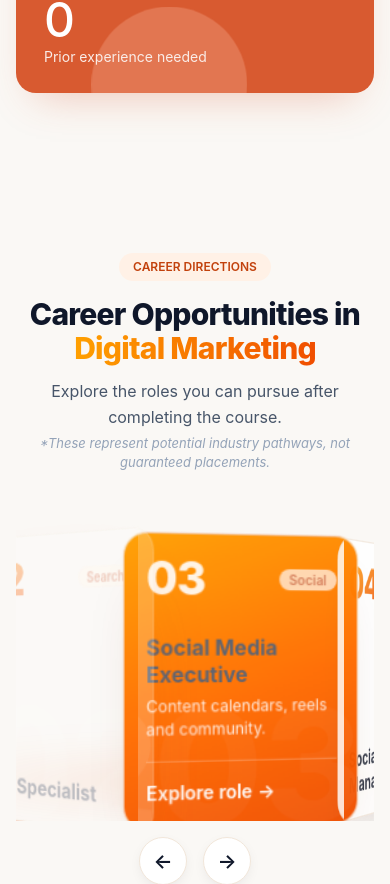
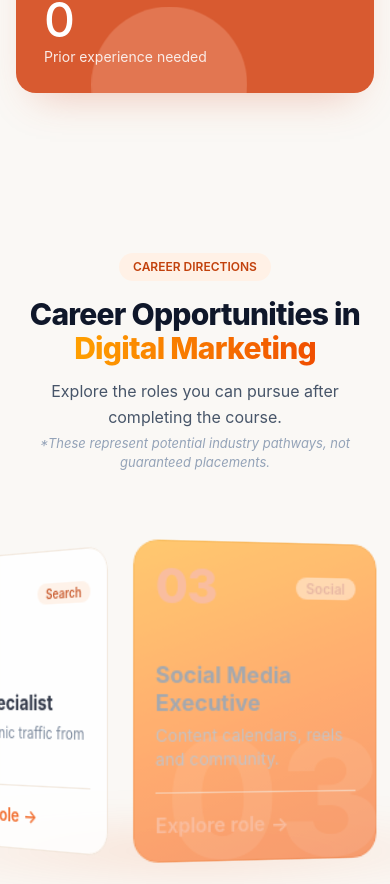
Before and after one commit to projectsatriowings/promotional_page-, a React (Vite) app: page / in a window 390 px wide. Shown: the part 6268-7152 px from the top of the page. Built offline with nearby package versions, Linux system fonts and the light colour scheme.

Commit message:
fix(careers): fix 3D carousel clipping, dynamic radius, smooth color-mix blending, and single-source-of-truth front tracking

```diff
--- a/src/digital-marketing/DigitalMarketingCoursePage.tsx
+++ b/src/digital-marketing/DigitalMarketingCoursePage.tsx
@@ -349,6 +349,7 @@ export const DigitalMarketingCoursePage: React.FC = () => {
 
   const careerAngleRef = useRef(0);
   const lastActiveCareerIdxRef = useRef(0);
+  const radiusRef = useRef(440);
 
   const dragInfoRef = useRef<{
     isDragging: boolean;
@@ -390,59 +391,88 @@ export const DigitalMarketingCoursePage: React.FC = () => {
     return t < 0.5 ? 4 * t * t * t : 1 - Math.pow(-2 * t + 2, 3) / 2;
   };
 
+  const COUNT = 9;
+  const STEP = 360 / COUNT; // 40deg
+
   const updateCardVisuals = useCallback((angle: number) => {
     if (careerRingRef.current) {
       careerRingRef.current.style.transform = `rotateY(${angle}deg)`;
     }
 
-    // Front card detection: Math.round(-angle / 40) mod 9
-    const rawIdx = Math.round(-angle / 40);
-    const frontIdx = ((rawIdx % 9) + 9) % 9;
-
-    if (frontIdx !== lastActiveCareerIdxRef.current) {
-      lastActiveCareerIdxRef.current = frontIdx;
-      setActiveCareerIdx(frontIdx);
-    }
-
-    // Update opacity, blur, and z-index based on angular distance to front
+    const radius = radiusRef.current;
+
+    // Bug 3: Calculate --active continuously from angle to front, with depth fading
     careerCardSlotsRef.current.forEach((slot, i) => {
       if (!slot) return;
-      const diff = ((angle + i * 40 + 180) % 360 + 360) % 360 - 180;
-      const dist = Math.abs(diff) / 180; // 0 (front) to 1 (back)
-      const opacity = 1 - 0.65 * dist; // 1.0 -> 0.35
-      const blur = dist * 2; // 0px -> 2px
-
-      slot.style.opacity = opacity.toFixed(2);
-      slot.style.filter = blur > 0.15 ? `blur(${blur.toFixed(1)}px)` : 'none';
-      slot.style.zIndex = `${Math.round((1 - dist) * 10)}`;
+      const rel = ((i * STEP + angle) % 360 + 540) % 360 - 180; // -180..180, 0 = front
+      const dist = Math.abs(rel);
+      const active = Math.max(0, 1 - dist / (STEP * 0.6)); // 1 at front, fades to 0 within ~24deg
+      const opacity = (1 - (Math.min(dist, 120) / 120) * 0.65).toFixed(3); // 1 -> .35
+      const blur = ((Math.min(dist, 120) / 120) * 2).toFixed(2);
+      const zIndex = String(1000 - Math.round(dist));
+      const scale = (1 + 0.06 * active).toFixed(3);
+
+      slot.style.transform = `rotateY(${i * STEP}deg) translateZ(${radius}px) scale(${scale})`;
+      slot.style.opacity = opacity;
+      slot.style.filter = parseFloat(blur) > 0.05 ? `blur(${blur}px)` : 'none';
+      slot.style.zIndex = zIndex;
 
       const card = slot.firstElementChild as HTMLElement | null;
       if (card) {
-        if (i === frontIdx) {
-          card.classList.add('is-active');
+        card.style.setProperty('--active', active.toFixed(3));
+        if (active > 0.5) {
           card.setAttribute('aria-current', 'true');
         } else {
-          card.classList.remove('is-active');
           card.removeAttribute('aria-current');
         }
       }
     });
+
+    // Bug 4: Single source of truth for detail panel and dots!
+    const front = ((Math.round(-angle / STEP) % COUNT) + COUNT) % COUNT;
+    if (front !== lastActiveCareerIdxRef.current) {
+      lastActiveCareerIdxRef.current = front;
+      setActiveCareerIdx(front);
+    }
   }, []);
 
-  const rotateToCareerCard = useCallback((targetIdx: number, customDuration = 800) => {
+  // Bug 2: Recalculate radius from card width on resize
+  const updateRadius = useCallback(() => {
+    if (!careerRingRef.current) return;
+    const firstSlot = careerRingRef.current.querySelector('.career-card-slot') as HTMLElement | null;
+    const cardWidth = firstSlot && firstSlot.offsetWidth > 0
+      ? firstSlot.offsetWidth
+      : (window.innerWidth <= 640 ? 180 : window.innerWidth <= 1024 ? 220 : window.innerWidth <= 1280 ? 250 : 280);
+    const GAP = window.innerWidth <= 640 ? 24 : 40;
+    const r = Math.round((cardWidth + GAP) / 2 / Math.tan(Math.PI / COUNT));
+    radiusRef.current = r;
+    careerRingRef.current.style.setProperty('--career-ring-r', `${r}px`);
+    updateCardVisuals(careerAngleRef.current);
+  }, [updateCardVisuals]);
+
+  useEffect(() => {
+    updateRadius();
+    const el = careerRingRef.current;
+    if (!el) return;
+    const ro = new ResizeObserver(() => updateRadius());
+    ro.observe(el);
+    window.addEventListener('resize', updateRadius);
+    return () => {
+      ro.disconnect();
+      window.removeEventListener('resize', updateRadius);
+    };
+  }, [updateRadius]);
+
+  const startTween = useCallback((targetAngle: number, duration = 800, onComplete?: () => void) => {
     const isReduced = window.matchMedia('(prefers-reduced-motion: reduce)').matches;
     if (isReduced) {
-      careerAngleRef.current = -targetIdx * 40;
-      updateCardVisuals(careerAngleRef.current);
-      setActiveCareerIdx(targetIdx);
+      careerAngleRef.current = targetAngle;
+      updateCardVisuals(targetAngle);
+      if (onComplete) onComplete();
       return;
     }
 
     const currentAngle = careerAngleRef.current;
-    // Shortest way rotation
-    const diff = ((currentAngle + targetIdx * 40 + 180) % 360 + 360) % 360 - 180;
-    const targetAngle = currentAngle - diff;
-
     animStateRef.current.mode = 'tweening';
     animStateRef.current.pauseUntil = Date.now() + 2500;
     animStateRef.current.timeSinceSnap = 0;
@@ -450,68 +480,53 @@ export const DigitalMarketingCoursePage: React.FC = () => {
       startAngle: currentAngle,
       targetAngle,
       startTime: performance.now(),
-      duration: customDuration,
+      duration,
       onComplete: () => {
         careerAngleRef.current = targetAngle;
         animStateRef.current.tween = null;
-        animStateRef.current.mode = 'autorotate';
+        if (onComplete) {
+          onComplete();
+        } else {
+          animStateRef.current.mode = 'autorotate';
+        }
       },
     };
   }, [updateCardVisuals]);
 
-  const handlePrevCareer = useCallback(() => {
-    const isReduced = window.matchMedia('(prefers-reduced-motion: reduce)').matches;
-    if (isReduced) {
-      const nextIdx = (activeCareerIdx - 1 + 9) % 9;
-      rotateToCareerCard(nextIdx);
+  // Bug 4: Shortest way rotation for clicks
+  const handleCareerCardClick = (targetIndex: number) => {
+    if (dragInfoRef.current.moved) return;
+
+    const currentAngle = careerAngleRef.current;
+    const delta = ((targetIndex * -STEP - currentAngle) % 360 + 540) % 360 - 180;
+
+    if (Math.abs(delta) < 2) {
+      scrollToSection('enquiry');
       return;
     }
+
+    const targetAngle = currentAngle + delta;
+    startTween(targetAngle, 800);
+  };
+
+  const handleDotClick = (targetIndex: number) => {
+    const currentAngle = careerAngleRef.current;
+    const delta = ((targetIndex * -STEP - currentAngle) % 360 + 540) % 360 - 180;
+    const targetAngle = currentAngle + delta;
+    startTween(targetAngle, 800);
+  };
+
+  const handlePrevCareer = useCallback(() => {
     const current = careerAngleRef.current;
-    const currentTarget = Math.round(current / 40);
-    const targetAngle = (currentTarget + 1) * 40;
-
-    animStateRef.current.mode = 'tweening';
-    animStateRef.current.pauseUntil = Date.now() + 2500;
-    animStateRef.current.timeSinceSnap = 0;
-    animStateRef.current.tween = {
-      startAngle: current,
-      targetAngle,
-      startTime: performance.now(),
-      duration: 800,
-      onComplete: () => {
-        careerAngleRef.current = targetAngle;
-        animStateRef.current.tween = null;
-        animStateRef.current.mode = 'autorotate';
-      },
-    };
-  }, [activeCareerIdx, rotateToCareerCard]);
+    const targetAngle = Math.round(current / STEP) * STEP + STEP;
+    startTween(targetAngle, 800);
+  }, [startTween]);
 
   const handleNextCareer = useCallback(() => {
-    const isReduced = window.matchMedia('(prefers-reduced-motion: reduce)').matches;
-    if (isReduced) {
-      const nextIdx = (activeCareerIdx + 1) % 9;
-      rotateToCareerCard(nextIdx);
-      return;
-    }
     const current = careerAngleRef.current;
-    const currentTarget = Math.round(current / 40);
-    const targetAngle = (currentTarget - 1) * 40;
-
-    animStateRef.current.mode = 'tweening';
-    animStateRef.current.pauseUntil = Date.now() + 2500;
-    animStateRef.current.timeSinceSnap = 0;
-    animStateRef.current.tween = {
-      startAngle: current,
-      targetAngle,
-      startTime: performance.now(),
-      duration: 800,
-      onComplete: () => {
-        careerAngleRef.current = targetAngle;
-        animStateRef.current.tween = null;
-        animStateRef.current.mode = 'autorotate';
-      },
-    };
-  }, [activeCareerIdx, rotateToCareerCard]);
+    const targetAngle = Math.round(current / STEP) * STEP - STEP;
+    startTween(targetAngle, 800);
+  }, [startTween]);
 
   // Pointer drag event handlers (1px = 0.25deg)
   const handleCareerPointerDown = (e: React.PointerEvent<HTMLDivElement>) => {
@@ -573,30 +588,11 @@ export const DigitalMarketingCoursePage: React.FC = () => {
       animStateRef.current.mode = 'inertia';
     } else {
       const current = careerAngleRef.current;
-      const target = Math.round(current / 40) * 40;
-      animStateRef.current.mode = 'tweening';
-      animStateRef.current.pauseUntil = Date.now() + 1800;
-      animStateRef.current.timeSinceSnap = 0;
-      animStateRef.current.tween = {
-        startAngle: current,
-        targetAngle: target,
-        startTime: performance.now(),
-        duration: 500,
-        onComplete: () => {
-          careerAngleRef.current = target;
-          animStateRef.current.tween = null;
-          animStateRef.current.mode = 'autorotate';
-        },
-      };
-    }
-  };
-
-  const handleCareerCardClick = (index: number) => {
-    if (dragInfoRef.current.moved) return;
-    if (index === activeCareerIdx) {
-      scrollToSection('enquiry');
-    } else {
-      rotateToCareerCard(index, 800);
+      const target = Math.round(current / STEP) * STEP;
+      startTween(target, 500, () => {
+        animStateRef.current.pauseUntil = Date.now() + 1800;
+        animStateRef.current.mode = 'autorotate';
+      });
     }
   };
 
@@ -629,20 +625,11 @@ export const DigitalMarketingCoursePage: React.FC = () => {
             // Half-spin entry from -180deg to 0deg over 900ms
             careerAngleRef.current = -180;
             updateCardVisuals(-180);
-            animStateRef.current.mode = 'tweening';
-            animStateRef.current.tween = {
-              startAngle: -180,
-              targetAngle: 0,
-              startTime: performance.now(),
-              duration: 900,
-              onComplete: () => {
-                careerAngleRef.current = 0;
-                animStateRef.current.tween = null;
-                animStateRef.current.pauseUntil = Date.now() + 1500;
-                animStateRef.current.timeSinceSnap = 0;
-                animStateRef.current.mode = 'autorotate';
-              },
-            };
+            startTween(0, 900, () => {
+              animStateRef.current.pauseUntil = Date.now() + 1500;
+              animStateRef.current.timeSinceSnap = 0;
+              animStateRef.current.mode = 'autorotate';
+            });
           }
         }
       },
@@ -651,7 +638,7 @@ export const DigitalMarketingCoursePage: React.FC = () => {
 
     observer.observe(el);
     return () => observer.disconnect();
-  }, [hasEnteredCareers, updateCardVisuals]);
+  }, [hasEnteredCareers, startTween, updateCardVisuals]);
 
   // RequestAnimationFrame rotation loop
   useEffect(() => {
@@ -686,42 +673,24 @@ export const DigitalMarketingCoursePage: React.FC = () => {
 
           if (Math.abs(drag.velocity) < 0.05) {
             const current = careerAngleRef.current;
-            const target = Math.round(current / 40) * 40;
-            state.mode = 'tweening';
-            state.pauseUntil = Date.now() + 1800;
-            state.timeSinceSnap = 0;
-            state.tween = {
-              startAngle: current,
-              targetAngle: target,
-              startTime: performance.now(),
-              duration: 500,
-              onComplete: () => {
-                careerAngleRef.current = target;
-                state.tween = null;
-                state.mode = 'autorotate';
-              },
-            };
+            const target = Math.round(current / STEP) * STEP;
+            startTween(target, 500, () => {
+              animStateRef.current.pauseUntil = Date.now() + 1800;
+              animStateRef.current.mode = 'autorotate';
+            });
           }
         } else if (state.mode === 'autorotate') {
           if (!isHoveredCareers && Date.now() >= state.pauseUntil) {
             state.timeSinceSnap += dt;
             if (state.timeSinceSnap >= 3500) {
+              // Auto-rotate snaps to target = Math.round(angle / STEP) * STEP before pausing
               const current = careerAngleRef.current;
-              const target = (Math.round(current / 40) - 1) * 40;
-              state.mode = 'tweening';
+              const target = (Math.round(current / STEP) - 1) * STEP;
               state.timeSinceSnap = 0;
-              state.tween = {
-                startAngle: current,
-                targetAngle: target,
-                startTime: performance.now(),
-                duration: 900,
-                onComplete: () => {
-                  careerAngleRef.current = target;
-                  state.tween = null;
-                  state.pauseUntil = Date.now() + 1200; // Pause 1.2s for readability
-                  state.mode = 'autorotate';
-                },
-              };
+              startTween(target, 900, () => {
+                state.pauseUntil = Date.now() + 1200; // Pause 1.2s centered
+                state.mode = 'autorotate';
+              });
             } else {
               careerAngleRef.current -= 0.12 * (dt / 16.67);
               updateCardVisuals(careerAngleRef.current);
@@ -735,7 +704,7 @@ export const DigitalMarketingCoursePage: React.FC = () => {
 
     animId = requestAnimationFrame(loop);
     return () => cancelAnimationFrame(animId);
-  }, [isCareersInView, isHoveredCareers, updateCardVisuals]);
+  }, [isCareersInView, isHoveredCareers, startTween, updateCardVisuals]);
 
   // Static Enquiry form state
   const [formData, setFormData] = useState({
@@ -1798,8 +1767,8 @@ export const DigitalMarketingCoursePage: React.FC = () => {
           ref={careerSectionRef}
           tabIndex={0}
           onKeyDown={handleCareersKeyDown}
-          className="career-section-bg overflow-hidden outline-none"
-          style={{ paddingBlock: '96px' }}
+          className="career-section-bg outline-none"
+          style={{ overflowX: 'hidden', overflowY: 'visible', paddingBlock: '96px' }}
         >
           <div className="max-w-7xl mx-auto px-4 sm:px-6 lg:px-8">
             {/* 1. Section header (centred) */}
@@ -1851,7 +1820,6 @@ export const DigitalMarketingCoursePage: React.FC = () => {
               >
                 <div ref={careerRingRef} className="career-ring">
                   {careerOpportunities.map((career, idx) => {
-                    const isFront = activeCareerIdx === idx;
                     return (
                       <div
                         key={career.number}
@@ -1864,11 +1832,16 @@ export const DigitalMarketingCoursePage: React.FC = () => {
                         <button
                           type="button"
                           onClick={() => handleCareerCardClick(idx)}
-                          className={`career-card ${isFront ? 'is-active' : ''}`}
+                          className="career-card"
                           aria-label={`Role ${career.number}: ${career.title}`}
-                          aria-current={isFront ? 'true' : undefined}
                         >
-                          {/* Giant watermark number on active card */}
+                          {/* White Base Layer */}
+                          <div aria-hidden="true" className="career-card-base" />
+
+                          {/* Orange Gradient Overlay Layer */}
+                          <div aria-hidden="true" className="career-card-overlay" />
+
+                          {/* Giant watermark number behind content */}
                           <div aria-hidden="true" className="career-card-watermark">
                             {career.number}
                           </div>
@@ -1979,7 +1952,7 @@ export const DigitalMarketingCoursePage: React.FC = () => {
                   <button
                     key={career.number}
                     type="button"
-                    onClick={() => rotateToCareerCard(idx, 800)}
+                    onClick={() => handleDotClick(idx)}
                     className={`career-dot ${isActive ? 'is-active' : ''}`}
                     aria-label={`Go to role ${career.number}: ${career.title}`}
                   />
--- a/src/index.css
+++ b/src/index.css
@@ -840,23 +840,26 @@
    3D Rotating Carousel: Career Opportunities
    ========================================================================== */
 :root {
-  --career-ring-r: 480px;
+  --career-ring-r: 440px;
   --career-card-w: 280px;
-  --career-card-h: 300px;
+  --career-card-h: 320px;
 }
 
 .career-section-bg {
   background-color: #FAF8F5;
+  overflow-x: hidden;
+  overflow-y: visible;
 }
 
 .career-stage-wrapper {
-  height: 420px;
-  perspective: 1400px;
-  perspective-origin: 50% 40%;
+  height: 480px;
+  padding: 40px 0;
+  overflow: visible;
+  perspective: 1600px;
+  perspective-origin: 50% 50%;
   display: flex;
   align-items: center;
   justify-content: center;
-  overflow: hidden;
   position: relative;
   touch-action: pan-y;
   user-select: none;
@@ -871,6 +874,7 @@
   position: relative;
   width: var(--career-card-w);
   height: var(--career-card-h);
+  margin: 0 auto;
   transform-style: preserve-3d;
   transition: transform 900ms cubic-bezier(0.16, 1, 0.3, 1), opacity 900ms ease;
 }
@@ -889,7 +893,8 @@
   position: absolute;
   inset: 0;
   width: 100%;
-  height: 100%;
+  height: var(--career-card-h);
+  margin: 0 auto;
   transform-style: preserve-3d;
   will-change: transform;
 }
@@ -897,7 +902,7 @@
 /* Floor reflection shadow */
 .career-floor-reflection {
   position: absolute;
-  bottom: 8px;
+  bottom: 0;
   left: 50%;
   transform: translateX(-50%);
   width: 700px;
@@ -916,7 +921,6 @@
   width: var(--career-card-w);
   height: var(--career-card-h);
   transform-style: preserve-3d;
-  transform: rotateY(calc(40deg * var(--i))) translateZ(var(--career-ring-r));
   will-change: transform, opacity, filter;
   backface-visibility: hidden;
   -webkit-backface-visibility: hidden;
@@ -935,22 +939,40 @@
   text-align: left;
   outline: none;
   cursor: pointer;
+  background: transparent;
+  border: none;
+  transform-style: preserve-3d;
+  backface-visibility: hidden;
+  -webkit-backface-visibility: hidden;
+  --t: var(--active, 0);
+}
+
+/* White Base Layer */
+.career-card-base {
+  position: absolute;
+  inset: 0;
+  border-radius: inherit;
   background-color: #FFFFFF;
   border: 1px solid #F1E6DA;
   box-shadow: 0 20px 40px -24px rgba(15, 23, 42, 0.18);
-  transform: scale(1);
-  transition: background 500ms ease, border-color 500ms ease, box-shadow 500ms ease, transform 500ms ease, color 500ms ease;
+  pointer-events: none;
+  z-index: 0;
 }
 
-/* Front Card (active) */
-.career-card.is-active {
+/* Orange Gradient Overlay Layer */
+.career-card-overlay {
+  position: absolute;
+  inset: 0;
+  border-radius: inherit;
   background: linear-gradient(160deg, #FFA000 0%, #FF6B00 55%, #F04E00 100%);
-  border-color: transparent;
   box-shadow: 0 40px 70px -30px rgba(240, 78, 0, 0.55);
-  transform: scale(1.06);
+  opacity: var(--t);
+  pointer-events: none;
+  z-index: 1;
+  will-change: opacity;
 }
 
-/* Watermark number behind content on active card */
+/* Watermark number behind content */
 .career-card-watermark {
   position: absolute;
   right: -10px;
@@ -958,16 +980,12 @@
   font-size: 200px;
   font-weight: 800;
   line-height: 1;
-  color: rgba(255, 255, 255, 0.12);
+  color: rgba(255, 255, 255, 0.14);
+  opacity: var(--t);
   pointer-events: none;
   user-select: none;
-  z-index: 0;
-  opacity: 0;
-  transition: opacity 400ms ease;
-}
-
-.career-card.is-active .career-card-watermark {
-  opacity: 1;
+  z-index: 2;
+  will-change: opacity;
 }
 
 /* Card Number */
@@ -976,94 +994,59 @@
   font-weight: 800;
   line-height: 1;
   letter-spacing: -0.02em;
-  background: linear-gradient(135deg, #FFA000 0%, #F04E00 100%);
-  -webkit-background-clip: text;
-  background-clip: text;
-  color: transparent;
-  transition: color 400ms ease, background 400ms ease;
-}
-
-.career-card.is-active .career-card-num {
-  background: none;
-  color: rgba(255, 255, 255, 0.9);
-  -webkit-text-fill-color: rgba(255, 255, 255, 0.9);
+  color: color-mix(in srgb, #FFFFFF calc(var(--t) * 100%), #F04E00);
 }
 
 /* Card Category Chip */
 .career-card-chip {
-  background-color: #FFF1E6;
-  color: #C2410C;
+  background-color: color-mix(in srgb, rgba(255, 255, 255, 0.22) calc(var(--t) * 100%), #FFF1E6);
+  color: color-mix(in srgb, #FFFFFF calc(var(--t) * 100%), #C2410C);
   font-size: 12px;
   font-weight: 600;
   padding: 4px 12px;
   border-radius: 9999px;
   line-height: 1.2;
-  transition: background-color 400ms ease, color 400ms ease;
-}
-
-.career-card.is-active .career-card-chip {
-  background-color: rgba(255, 255, 255, 0.2);
-  color: #FFFFFF;
 }
 
 /* Card Title */
 .career-card-title {
   font-size: 24px;
   font-weight: 700;
-  color: #0F172A;
   line-height: 1.25;
   margin-top: auto;
-  transition: color 400ms ease;
-}
-
-.career-card.is-active .career-card-title {
-  color: #FFFFFF;
+  color: color-mix(in srgb, #FFFFFF calc(var(--t) * 100%), #0F172A);
 }
 
 /* Card Summary */
 .career-card-summary {
   font-size: 15px;
-  color: #64748B;
   line-height: 1.4;
   margin-top: 6px;
   display: -webkit-box;
   -webkit-line-clamp: 2;
   -webkit-box-orient: vertical;
   overflow: hidden;
-  transition: color 400ms ease;
-}
-
-.career-card.is-active .career-card-summary {
-  color: rgba(255, 255, 255, 0.9);
+  color: color-mix(in srgb, #FFF1E6 calc(var(--t) * 100%), #64748B);
 }
 
 /* Card Divider */
 .career-card-divider {
   width: 100%;
   height: 1px;
-  background-color: #F1E6DA;
   margin-top: 14px;
   margin-bottom: 12px;
-  transition: background-color 400ms ease;
-}
-
-.career-card.is-active .career-card-divider {
-  background-color: rgba(255, 255, 255, 0.25);
+  background-color: color-mix(in srgb, rgba(255, 255, 255, 0.25) calc(var(--t) * 100%), #F1E6DA);
 }
 
 /* Card Explore Link */
 .career-card-link {
   font-size: 14px;
   font-weight: 600;
-  color: #F04E00;
   display: inline-flex;
   align-items: center;
   gap: 4px;
-  transition: color 400ms ease, transform 200ms ease;
-}
-
-.career-card.is-active .career-card-link {
-  color: #FFFFFF;
+  color: color-mix(in srgb, #FFFFFF calc(var(--t) * 100%), #F04E00);
+  transition: transform 200ms ease;
 }
 
 .career-card:hover .career-card-link {
@@ -1201,23 +1184,23 @@
 /* Responsive Breakpoints */
 @media (max-width: 1280px) {
   :root {
-    --career-ring-r: 420px;
+    --career-ring-r: 398px;
     --career-card-w: 250px;
-    --career-card-h: 280px;
+    --career-card-h: 300px;
   }
   .career-stage-wrapper {
-    height: 400px;
+    height: 460px;
   }
 }
 
 @media (max-width: 1024px) {
   :root {
-    --career-ring-r: 340px;
+    --career-ring-r: 357px;
     --career-card-w: 220px;
-    --career-card-h: 260px;
+    --career-card-h: 270px;
   }
   .career-stage-wrapper {
-    height: 360px;
+    height: 420px;
   }
   .career-card-num {
     font-size: 44px;
@@ -1232,13 +1215,13 @@
 
 @media (max-width: 640px) {
   :root {
-    --career-ring-r: 220px;
+    --career-ring-r: 302px;
     --career-card-w: 180px;
-    --career-card-h: 220px;
+    --career-card-h: 230px;
   }
   .career-stage-wrapper {
-    height: 300px;
-    perspective: 900px;
+    height: 360px;
+    perspective: 1100px;
   }
   .career-card {
     padding: 16px;
@@ -1254,15 +1237,8 @@
   .career-card-title {
     font-size: 16px;
   }
-  /* Hide summary and link on inactive side cards so they show only number and title */
-  .career-card:not(.is-active) .career-card-summary,
-  .career-card:not(.is-active) .career-card-divider,
-  .career-card:not(.is-active) .career-card-link {
-    display: none !important;
-  }
-  .career-card.is-active .career-card-summary {
+  .career-card-summary {
     font-size: 12px;
-    -webkit-line-clamp: 2;
   }
   .career-card-watermark {
     font-size: 120px;
@@ -1284,9 +1260,6 @@
   .career-card-slot {
     transition: opacity 200ms ease !important;
   }
-  .career-card {
-    transition: background 200ms ease, color 200ms ease !important;
-  }
   .role-content-anim,
   .skill-chip-anim {
     animation: none !important;
```
